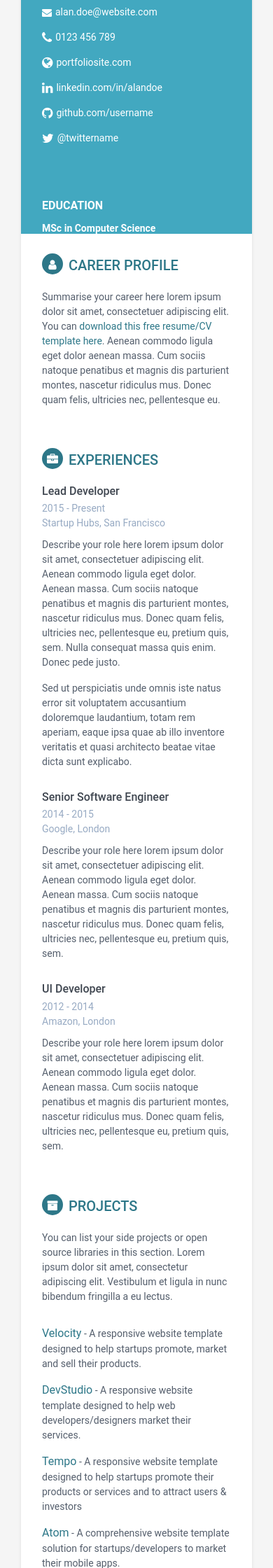
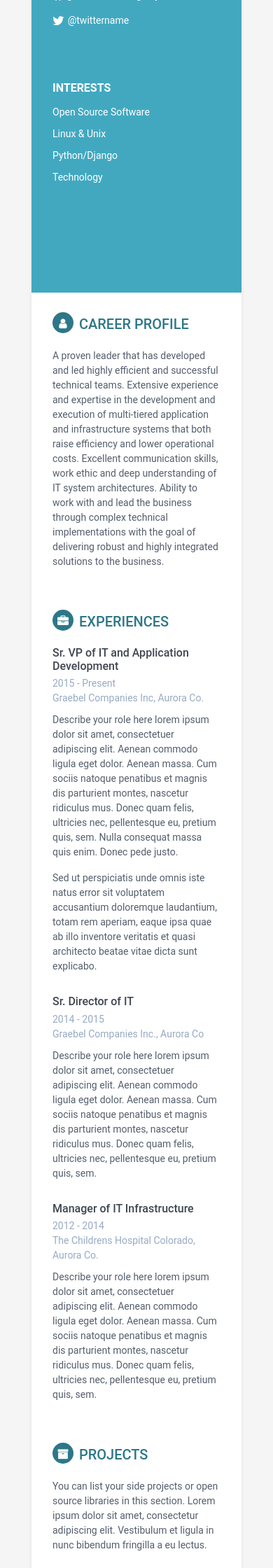
Before and after one commit to craigriley39/mysite, a Django app: page /blog/resume/ in a window 390 px wide; the page is wider, and only the part inside the window is pictured. Shown: the part 496-2736 px from the top of that part at 70% size. Run offline with Django 3.2, Linux system fonts and the light colour scheme; some libraries are stand-ins or nearby versions.

Commit message:
Fixed search and updated model_search to properly import functools movded sidebar to its own file aside.html and included in all files as appropraite. updated resume downloaded main.js to hopefully fix resume proficency bar

```diff
--- a/blog/templates/resume.html
+++ b/blog/templates/resume.html
@@ -10,55 +10,34 @@
       <script src="https://oss.maxcdn.com/respond/1.4.2/respond.min.js"></script>
     <![endif]-->
 </head>
-
-<body>
+<main class="container">
     <div class="wrapper">
         <div class="sidebar-wrapper">
             <div class="profile-container">
-                <img class="profile" src="assets/images/profile.png" alt="" />
-                <h1 class="name">Alan Doe</h1>
-                <h3 class="tagline">Full Stack Developer</h3>
+                <img class="profile" src="https://s3.us-east-2.amazonaws.com/hashedvalue-assets/static/images/me.jpg" width="120" height="120" alt="" />
+                <h1 class="name">Craig Riley</h1>
+                <h3 class="tagline">IT Leader - Technology Evangalist</h3>
             </div><!--//profile-container-->
 
             <div class="contact-container container-block">
                 <ul class="list-unstyled contact-list">
-                    <li class="email"><i class="fa fa-envelope"></i><a href="mailto: yourname@email.com">alan.doe@website.com</a></li>
-                    <li class="phone"><i class="fa fa-phone"></i><a href="tel:0123 456 789">0123 456 789</a></li>
-                    <li class="website"><i class="fa fa-globe"></i><a href="http://themes.3rdwavemedia.com/website-templates/free-responsive-website-template-for-developers/" target="_blank">portfoliosite.com</a></li>
-                    <li class="linkedin"><i class="fa fa-linkedin"></i><a href="#" target="_blank">linkedin.com/in/alandoe</a></li>
-                    <li class="github"><i class="fa fa-github"></i><a href="#" target="_blank">github.com/username</a></li>
+                    <li class="email"><i class="fa fa-envelope"></i><a href="mailto: craigriley39@gmail.com">craigriley39@gmail.com</a></li>
+                    <li class="linkedin"><i class="fa fa-linkedin"></i><a href="www.linkedin.com/in/craig-riley-b632134" target="_blank">Linked In</a></li>
+                    <li class="github"><i class="fa fa-github"></i><a href="#" target="_blank">github.com/craigriley39</a></li>
                     <li class="twitter"><i class="fa fa-twitter"></i><a href="https://twitter.com/3rdwave_themes" target="_blank">@twittername</a></li>
                 </ul>
             </div><!--//contact-container-->
-            <div class="education-container container-block">
-                <h2 class="container-block-title">Education</h2>
-                <div class="item">
-                    <h4 class="degree">MSc in Computer Science</h4>
-                    <h5 class="meta">University of London</h5>
-                    <div class="time">2011 - 2012</div>
-                </div><!--//item-->
-                <div class="item">
-                    <h4 class="degree">BSc in Applied Mathematics</h4>
-                    <h5 class="meta">Bristol University</h5>
-                    <div class="time">2007 - 2011</div>
-                </div><!--//item-->
-            </div><!--//education-container-->
 
-            <div class="languages-container container-block">
-                <h2 class="container-block-title">Languages</h2>
-                <ul class="list-unstyled interests-list">
-                    <li>English <span class="lang-desc">(Native)</span></li>
-                    <li>French <span class="lang-desc">(Professional)</span></li>
-                    <li>Spanish <span class="lang-desc">(Professional)</span></li>
-                </ul>
-            </div><!--//interests-->
+
+
 
             <div class="interests-container container-block">
                 <h2 class="container-block-title">Interests</h2>
                 <ul class="list-unstyled interests-list">
-                    <li>Climbing</li>
-                    <li>Snowboarding</li>
-                    <li>Cooking</li>
+                    <li>Open Source Software</li>
+                    <li>Linux & Unix</li>
+                    <li>Python/Django</li>
+                    <li>Technology</li>
                 </ul>
             </div><!--//interests-->
 
@@ -69,7 +48,7 @@
             <section class="section summary-section">
                 <h2 class="section-title"><i class="fa fa-user"></i>Career Profile</h2>
                 <div class="summary">
-                    <p>Summarise your career here lorem ipsum dolor sit amet, consectetuer adipiscing elit. You can <a href="http://themes.3rdwavemedia.com/website-templates/orbit-free-resume-cv-template-for-developers/" target="_blank">download this free resume/CV template here</a>. Aenean commodo ligula eget dolor aenean massa. Cum sociis natoque penatibus et magnis dis parturient montes, nascetur ridiculus mus. Donec quam felis, ultricies nec, pellentesque eu.</p>
+                    <p>A proven leader that has developed and led highly efficient and successful technical teams.   Extensive experience and expertise in the development and execution of multi-tiered application and infrastructure systems that both raise efficiency and lower operational costs.  Excellent communication skills, work ethic and deep understanding of IT system architectures.  Ability to work with and lead the business through complex technical implementations with the goal of delivering robust and highly integrated solutions to the business.</p>
                 </div><!--//summary-->
             </section><!--//section-->
 
@@ -79,10 +58,10 @@
                 <div class="item">
                     <div class="meta">
                         <div class="upper-row">
-                            <h3 class="job-title">Lead Developer</h3>
+                            <h3 class="job-title">Sr. VP of IT and Application Development</h3>
                             <div class="time">2015 - Present</div>
                         </div><!--//upper-row-->
-                        <div class="company">Startup Hubs, San Francisco</div>
+                        <div class="company">Graebel Companies Inc, Aurora Co.</div>
                     </div><!--//meta-->
                     <div class="details">
                         <p>Describe your role here lorem ipsum dolor sit amet, consectetuer adipiscing elit. Aenean commodo ligula eget dolor. Aenean massa. Cum sociis natoque penatibus et magnis dis parturient montes, nascetur ridiculus mus. Donec quam felis, ultricies nec, pellentesque eu, pretium quis, sem. Nulla consequat massa quis enim. Donec pede justo.</p>
@@ -93,10 +72,10 @@
                 <div class="item">
                     <div class="meta">
                         <div class="upper-row">
-                            <h3 class="job-title">Senior Software Engineer</h3>
+                            <h3 class="job-title">Sr. Director of IT</h3>
                             <div class="time">2014 - 2015</div>
                         </div><!--//upper-row-->
-                        <div class="company">Google, London</div>
+                        <div class="company">Graebel Companies Inc., Aurora Co</div>
                     </div><!--//meta-->
                     <div class="details">
                         <p>Describe your role here lorem ipsum dolor sit amet, consectetuer adipiscing elit. Aenean commodo ligula eget dolor. Aenean massa. Cum sociis natoque penatibus et magnis dis parturient montes, nascetur ridiculus mus. Donec quam felis, ultricies nec, pellentesque eu, pretium quis, sem.</p>
@@ -107,10 +86,10 @@
                 <div class="item">
                     <div class="meta">
                         <div class="upper-row">
-                            <h3 class="job-title">UI Developer</h3>
+                            <h3 class="job-title">Manager of IT Infrastructure</h3>
                             <div class="time">2012 - 2014</div>
                         </div><!--//upper-row-->
-                        <div class="company">Amazon, London</div>
+                        <div class="company">The Childrens Hospital Colorado, Aurora Co.</div>
                     </div><!--//meta-->
                     <div class="details">
                         <p>Describe your role here lorem ipsum dolor sit amet, consectetuer adipiscing elit. Aenean commodo ligula eget dolor. Aenean massa. Cum sociis natoque penatibus et magnis dis parturient montes, nascetur ridiculus mus. Donec quam felis, ultricies nec, pellentesque eu, pretium quis, sem.</p>
@@ -125,21 +104,21 @@
                     <p>You can list your side projects or open source libraries in this section. Lorem ipsum dolor sit amet, consectetur adipiscing elit. Vestibulum et ligula in nunc bibendum fringilla a eu lectus.</p>
                 </div><!--//intro-->
                 <div class="item">
-                    <span class="project-title"><a href="#hook">Velocity</a></span> - <span class="project-tagline">A responsive website template designed to help startups promote, market and sell their products.</span>
+                    <span class="project-title"><a href="#hook">Dynamics 365 for Operations</a></span> - <span class="project-tagline">Team effort to migrate our ERP from Oracle to Dynamics 365 in the cloud.</span>
 
                 </div><!--//item-->
                 <div class="item">
-                    <span class="project-title"><a href="http://themes.3rdwavemedia.com/website-templates/responsive-bootstrap-theme-web-development-agencies-devstudio/" target="_blank">DevStudio</a></span> -
-                    <span class="project-tagline">A responsive website template designed to help web developers/designers market their services. </span>
+                    <span class="project-title"><a href="#" target="_blank">Migrate workloads to AWS</a></span> -
+                    <span class="project-tagline">Migrate critical workloads to AWS - improving flexibilty and performance. </span>
                 </div><!--//item-->
                 <div class="item">
-                    <span class="project-title"><a href="http://themes.3rdwavemedia.com/website-templates/responsive-bootstrap-theme-for-startups-tempo/" target="_blank">Tempo</a></span> - <span class="project-tagline">A responsive website template designed to help startups promote their products or services and to attract users &amp; investors</span>
+                    <span class="project-title"><a href="#" target="_blank">Network Retro-fit</a></span> - <span class="project-tagline">Lead team to completely replace a failing domestic network and phone system to a high-performing MPLS network. Upgrading 47 locations including offices in Prague, Singapore, London.</span>
                 </div><!--//item-->
                 <div class="item">
-                    <span class="project-title"><a href="hhttp://themes.3rdwavemedia.com/website-templates/responsive-bootstrap-theme-mobile-apps-atom/" target="_blank">Atom</a></span> - <span class="project-tagline">A comprehensive website template solution for startups/developers to market their mobile apps. </span>
+                    <span class="project-title"><a href="#" target="_blank">Electronic Medical Record System</a></span> - <span class="project-tagline">Storage and Unix engineer - implementing an electronic medical record system for the Children's Hospital Colorado. Wrote several supporting applications, application / print drivers and implemented core supporting infrastructure </span>
                 </div><!--//item-->
                 <div class="item">
-                    <span class="project-title"><a href="http://themes.3rdwavemedia.com/website-templates/responsive-bootstrap-theme-for-mobile-apps-delta/" target="_blank">Delta</a></span> - <span class="project-tagline">A responsive Bootstrap one page theme designed to help app developers promote their mobile apps</span>
+                    <span class="project-title"><a href="#" target="_blank">Regional Data Center Move</a></span> - <span class="project-tagline">Lead storage team to migrate the entire Childrens Hospital data center to a new campus including cross site replication of 50 TB of critical patient data with minimal downtime and no data lose.</span>
                 </div><!--//item-->
             </section><!--//section-->
 
@@ -147,7 +126,7 @@
                 <h2 class="section-title"><i class="fa fa-rocket"></i>Skills &amp; Proficiency</h2>
                 <div class="skillset">
                     <div class="item">
-                        <h3 class="level-title">Python &amp; Django</h3>
+                        <h3 class="level-title">Leadership</h3>
                         <div class="level-bar">
                             <div class="level-bar-inner" data-level="98%">
                             </div>
@@ -155,15 +134,15 @@
                     </div><!--//item-->
 
                     <div class="item">
-                        <h3 class="level-title">Javascript &amp; jQuery</h3>
+                        <h3 class="level-title">IT Security</h3>
                         <div class="level-bar">
-                            <div class="level-bar-inner" data-level="98%">
+                            <div class="level-bar-inner" data-level="85%">
                             </div>
                         </div><!--//level-bar-->
                     </div><!--//item-->
 
                     <div class="item">
-                        <h3 class="level-title">Angular</h3>
+                        <h3 class="level-title">Python &amp; Djang</h3>
                         <div class="level-bar">
                             <div class="level-bar-inner" data-level="98%">
                             </div>
@@ -196,13 +175,24 @@
 
                 </div>
             </section><!--//skills-section-->
+        <div class="education-container container-block">
+                        <h2 class="container-block-title">Certifications and Training</h2>
+                        <div class="item">
+                            <h6 class="degree">CISSP # 12345</h6>
+                        </div><!--//item-->
+                        <div class="item">
+                            <h6 class="degree">GIAC GISP # 12345 </h6>
+                        </div>
 
+                    <div class="item">
+                        <h6 class="degree">ITIL Foundations Certified</h6>
+                    </div> <!--//item-->
+                    </div><!--//education-container-->
         </div><!--//main-body-->
     </div>
 
     <footer class="footer">
         <div class="text-center">
-                <!--/* This template is released under the Creative Commons Attribution 3.0 License. Please keep the attribution link below when using for your own project. Thank you for your support. :) If you'd like to use the template without the attribution, you can check out other license options via our website: themes.3rdwavemedia.com */-->
                 <small class="copyright">Designed with <i class="fa fa-heart"></i> by <a href="http://themes.3rdwavemedia.com" target="_blank">Xiaoying Riley</a> for developers</small>
         </div><!--//container-->
     </footer><!--//footer-->
@@ -212,6 +202,7 @@
     <script type="text/javascript" src="assets/plugins/bootstrap/js/bootstrap.min.js"></script>
     <!-- custom js -->
     <script type="text/javascript" src="assets/js/main.js"></script>
+    </main>
 </body>
 </html>
 {% endblock %}
--- a/blog/templates/view_post.html
+++ b/blog/templates/view_post.html
@@ -7,7 +7,7 @@
 
 <main role="main" class="container">
 
-
+    {% include 'aside.html' %}
 
     {% if post %}
 
--- a/blog/views.py
+++ b/blog/views.py
@@ -34,12 +34,13 @@ def index(request):
 
 def view_post(request, pk):
     post = get_object_or_404(Entry, pk=pk)
+    categories = Category.objects.all()
 
-    return render(request, 'view_post.html', {'post': post})
+    return render(request, 'view_post.html', {'post': post,'categories' : categories})
 
 
 def view_category(request, pk):
-    category = get_object_or_404(Category)
+    category = get_object_or_404(Category, pk=pk)
 
     posts =  Entry.objects.filter(category=category)
 
@@ -72,8 +73,8 @@ def search(request):
 
     from model_search import model_search
     posts = model_search(search_string, objects, ['title','body'])
-
-    return render(request,'index.html',{'posts' : posts })
+    categories = Category.objects.all();
+    return render(request,'index.html',{'posts' : posts ,'categories' : categories})
 
 
 
@@ -130,8 +131,9 @@ def add_entry(request):
             #return HttpResponseRedirect(reverse(', kwargs={'post_id': post.id}))
             return redirect('/blog')
 
+    categories = Category.objects.all()
     return render(request, 'create_blog.html', {
-        'form': form,
+        'form': form,'categories' : categories
     })
 
 #
--- a/static/css/custom.css
+++ b/static/css/custom.css
@@ -126,6 +126,10 @@ p {
 }
 .sidebar-wrapper .profile {
   margin-bottom: 15px;
+}
+.profile img {
+
+    border-radius:50px;
 }
 .sidebar-wrapper .contact-list .fa {
   margin-right: 5px;
--- /dev/null
+++ b/static/js/main.js
@@ -0,0 +1,25 @@
+jQuery(document).ready(function($) {
+
+
+    /*======= Skillset *=======*/
+
+
+    $('.level-bar-inner').css('width', '0');
+
+    $(window).on('load', function() {
+
+        $('.level-bar-inner').each(function() {
+
+            var itemWidth = $(this).data('level');
+
+            $(this).animate({
+                width: itemWidth
+            }, 800);
+
+        });
+
+    });
+
+
+
+});
```
Also changed, not shown: blog/templates/aside.html (+35 -38 lines), blog/templates/create_blog.html (+3 -8 lines), blog/templates/index.html (+1 -37 lines).
